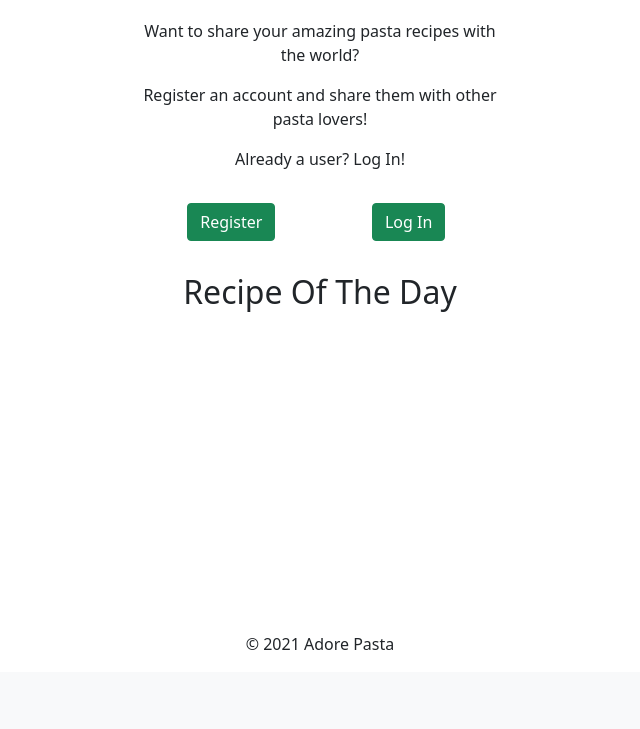
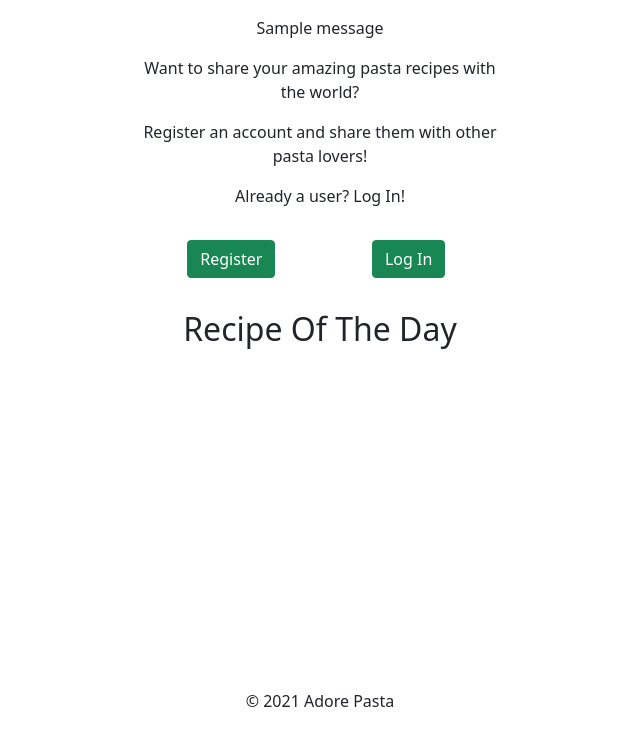
Before and after one commit to mangez84/adorepasta, a Flask app: page / in a window 1280 px wide. Shown: the part 128-857 px from the top of the page, without its empty margins (320-960 px from the left). Before the commit the page ends 778 px from the top, so only its background shows below. Run offline with Flask 2, Linux system fonts and the light colour scheme; one stand-in notice (Sample message) is shown; some libraries are stand-ins or nearby versions.

Commit message:
Add a place for Flask flash messages

```diff
--- a/templates/base.html
+++ b/templates/base.html
@@ -51,6 +51,23 @@
         <div class="container-fluid">
             <div class="row">
                 <div class="col-12 col-md-4 offset-md-4">
+                    <!-- Flask flash messages -->
+                    {% with messages = get_flashed_messages() %}
+                        {% if messages %}
+                            <div class="container-fluid">
+                                <div class="row">
+                                    <div class="col12">
+                                        {% for message in messages %}
+                                            <p class="text-center">
+                                                {{ message }}
+                                            </p>
+                                        {% endfor %}
+                                    </div>
+                                </div>
+                            </div>
+                        {% endif %}
+                    {% endwith %}
+                    <!-- Main content -->
                     {% block content %}
                     {% endblock %}
                 </div>
```
